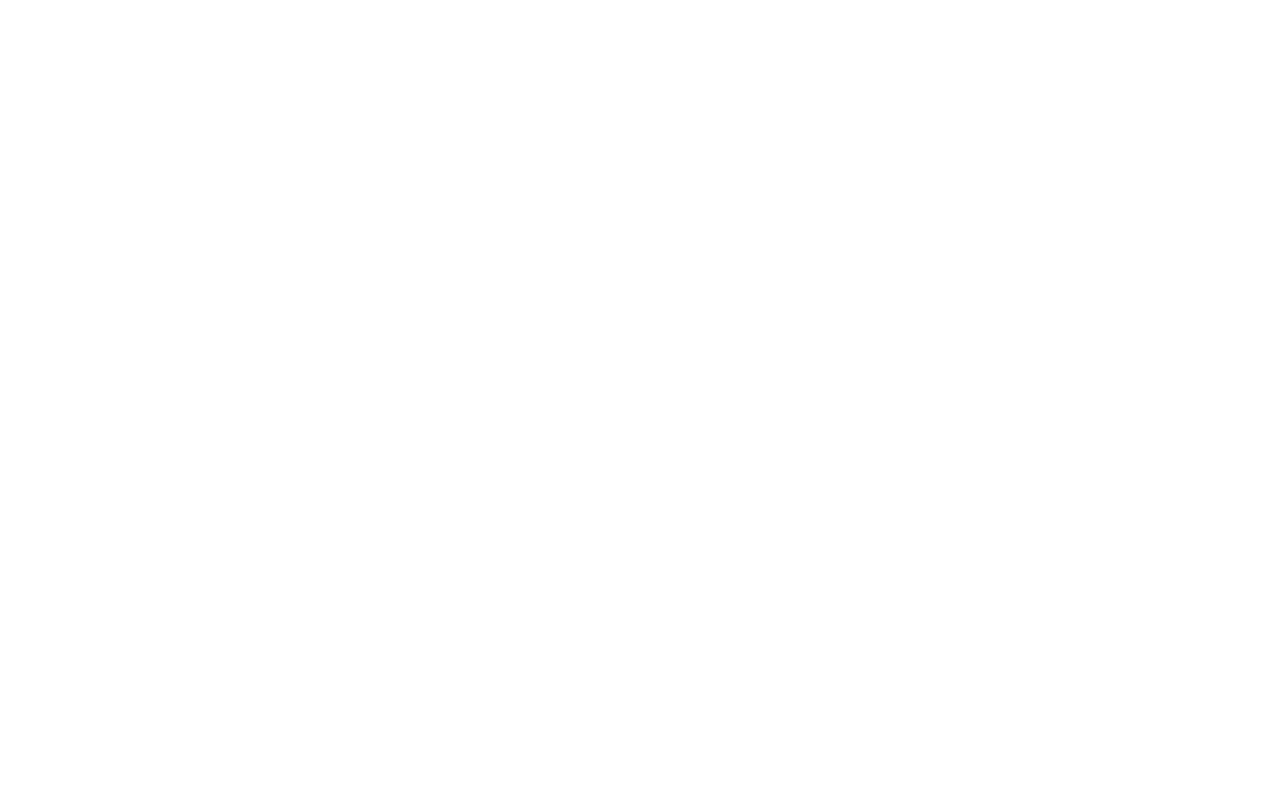
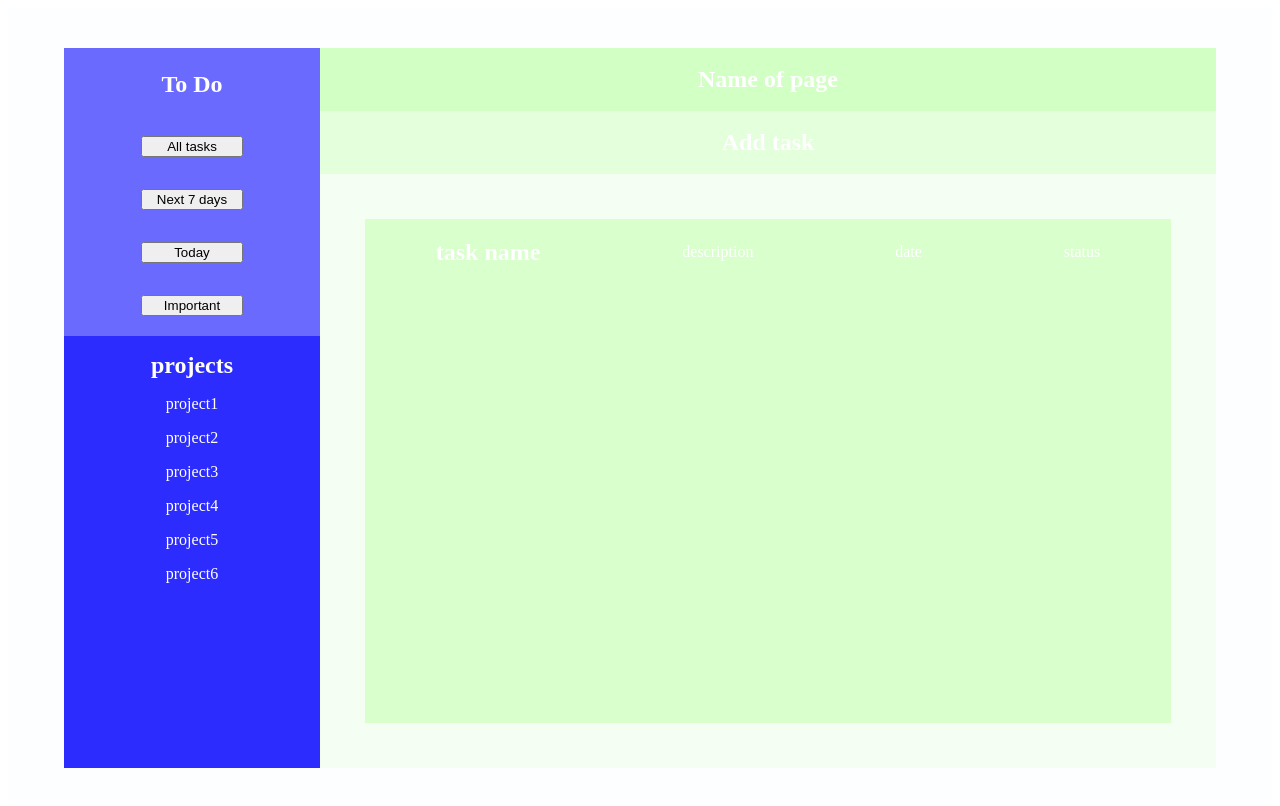
Before and after one commit to kcolreh/to-do-list, a website built with webpack: page dist/index.html in a window 1280 px wide. Built offline with Linux system fonts and the light colour scheme.

Commit message:
Create the base html structure and a rough sketch of css sizing

```diff
--- a/src/style.css
+++ b/src/style.css
@@ -1,3 +1,92 @@
+*,
+*:before,
+*:after {
+  box-sizing: border-box;
+  color: white;
+}
+
 h1 {
-  color: red;
+  margin: 0;
 }
+
+.content {
+  background-color: rgba(240, 248, 255, 0.164);
+  height: 100vh;
+  display: flex;
+  justify-content: center;
+  align-items: center;
+}
+
+.full-sidebar-container {
+  background-color: rgba(0, 0, 255, 0.581);
+  width: 20vw;
+  height: 90vh;
+}
+
+.top-sidebar-container {
+  height: 10%;
+  display: flex;
+  justify-content: center;
+  align-items: center;
+}
+
+.mid-sidebar-container {
+  display: flex;
+  flex-direction: column;
+  align-items: center;
+  height: 30%;
+}
+
+button {
+  margin: 1rem;
+  color: black;
+  width: 40%;
+}
+
+.bot-sidebar-container {
+  background-color: rgba(0, 0, 255, 0.581);
+  height: 60%;
+  text-align: center;
+  padding-top: 1rem;
+}
+
+.main-content-container {
+  background-color: rgba(210, 255, 196, 0.199);
+  display: flex;
+  flex-direction: column;
+  align-items: center;
+  width: 70vw;
+  height: 90vh;
+}
+
+.main-content-header {
+  background-color: rgba(210, 255, 196, 222);
+  height: 10%;
+  width: 100%;
+  display: flex;
+  justify-content: center;
+  align-items: center;
+}
+
+.add-content-container {
+  background-color: rgba(210, 255, 196, 0.499);
+  height: 10%;
+  width: 100%;
+  display: flex;
+  justify-content: center;
+  align-items: center;
+}
+
+.task-content-container {
+  background-color: rgba(210, 255, 196, 0.799);
+  width: 90%;
+  height: 80%;
+  margin-top: 5%;
+  margin-bottom: 5%;
+}
+
+.project1 {
+  display: flex;
+  justify-content: space-around;
+  align-items: center;
+}
```
Also changed, not shown: dist/bundle.js, dist/index.html.
